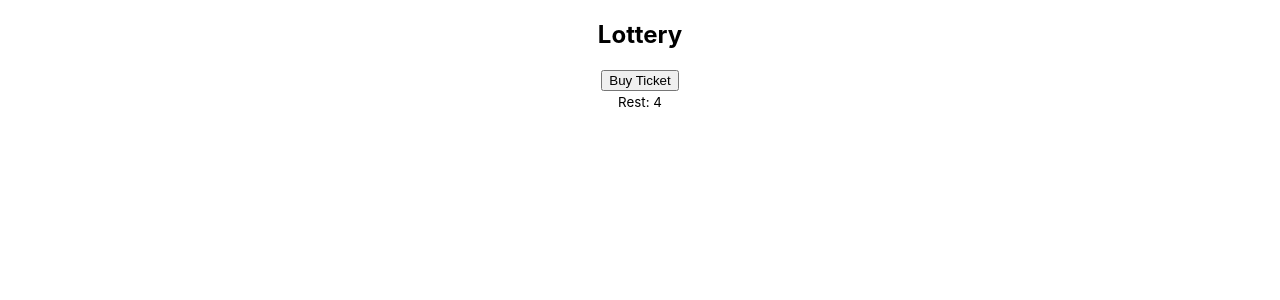
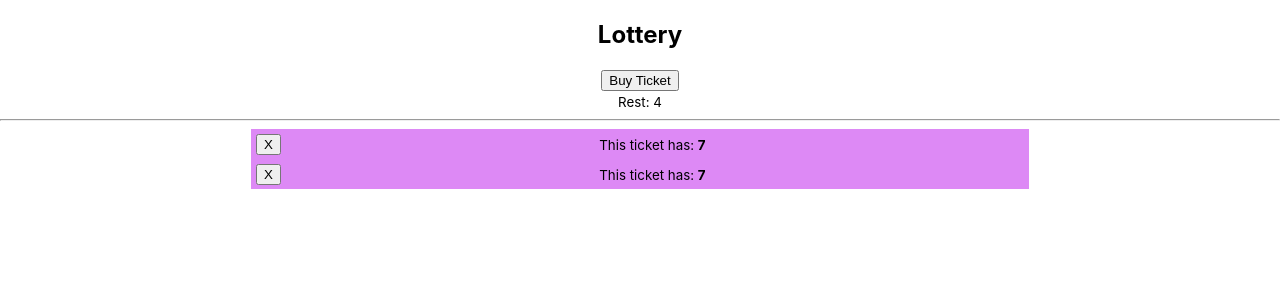
Before and after one commit to Pavlin-React/lottery-react-component-app, a React (Create React App) app: page / in a window 1280 px wide. Both pictures are taken after a click on the button "Buy Ticket". Shown: the top 300 px of the page. Built offline with nearby package versions, Linux system fonts and the light colour scheme.

Commit message:
add/remove winning number

```diff
--- a/src/App.js
+++ b/src/App.js
@@ -1,7 +1,7 @@
 import './App.css';
 import { Component }        from 'react'
 import { getRandomNumber }  from './Helper/utils'
-import { registerTicket }   from './Helper/actions'
+import { registerTicket, removeTicket }   from './Helper/actions'
 import Lottery              from './Components/Lottery'
 
 class App extends Component {
@@ -16,23 +16,26 @@ class App extends Component {
     }
 
     this.registerTicket = registerTicket.bind( this )
+    this.removeTicket   = removeTicket.bind( this )
   }
 
   renderApp() {
+    let { tickets, remainingTickets } = this.state
+    let actions                       = {}
+    actions.registerTicket            = this.registerTicket
+    actions.removeTicket              = this.removeTicket
 
-    let actions = {}
-    actions.registerTicket = this.registerTicket
     return(
       <Lottery
         actions           = { actions }
-        remainingTickets  = { this.state.remainingTickets }
+        tickets           = { tickets }
+        remainingTickets  = { remainingTickets }
 
       />
     )
   }
 
   render() {
-    console.log(this.state.tickets)
     return(
       <div className='App'>
          { this.renderApp() }
--- a/src/Components/Lottery.js
+++ b/src/Components/Lottery.js
@@ -1,5 +1,5 @@
 import { Component } from 'react'
-
+import LotteryTicket from './LotteryTicket'
 
 class Lottery extends Component {
   renderButton() {
@@ -9,6 +9,23 @@ class Lottery extends Component {
     }
   }
 
+  renderTickets() {
+    let { tickets, actions }    = this.props
+    let lotteryTicketActions    = { removeTicket: actions.removeTicket }
+    let LotteryTickets          = tickets.map( (ticket, index) => {
+      return (
+        <LotteryTicket
+          actions = { lotteryTicketActions }
+          color   = { ticket.color }
+          number  = { ticket.number }
+          index   = { index }
+          key     = { index }
+        />
+      )
+    })
+    return LotteryTickets
+  }
+
   render() {
     return(
       <>
@@ -16,6 +33,9 @@ class Lottery extends Component {
         { this.renderButton() }
         <br />
         <small>Rest: { this.props.remainingTickets }</small>
+        <br />
+        <hr />
+        { this.renderTickets() }
       </>
     )
   }
--- a/src/Components/LotteryTicket.js
+++ b/src/Components/LotteryTicket.js
@@ -3,8 +3,24 @@ import { Component } from 'react'
 
 class LotteryTicket extends Component {
   render() {
+    let { actions, index, color, number } = this.props
     return(
-       <p></p>
+       <div
+        style={ {
+          backgroundColor : color,
+          padding         : 5,
+          width           : '60%',
+          margin          : 'auto'
+         } }
+       >
+        <button
+        style={ { float: 'left'} }
+        onClick={ () => { actions.removeTicket( index ) } }
+        >
+        X</button>
+        <small>This ticket has: <b>{ number }</b></small>
+
+       </div>
     )
   }
 }
--- a/src/Helper/actions.js
+++ b/src/Helper/actions.js
@@ -1,9 +1,9 @@
-import { getRandomNumber } from './utils'
+import { getRandomNumber, getRandomColor } from './utils'
 
 export function registerTicket() {
     let newTicket = {
         number : getRandomNumber(),
-        color  : 'red'
+        color  : getRandomColor()
     }
 
     this.setState( ( prevState ) => {
@@ -13,5 +13,16 @@ export function registerTicket() {
             tickets             :   prevState.tickets,
             remainingTickets    :   -- prevState.remainingTickets
         }
+    } )
+}
+
+export function removeTicket( index ) {
+    this.setState( ( prevState ) => {
+        prevState.tickets.splice( index, 1 )
+
+        return {
+            tickets             :   prevState.tickets,
+            remainingTickets    :   ++ prevState.remainingTickets
+        }
     })
 }
--- a/src/Helper/utils.js
+++ b/src/Helper/utils.js
@@ -1,3 +1,7 @@
 export function getRandomNumber() {
     return Math.floor( Math.random() * 11 )
 }
+
+export function getRandomColor() {
+    return 'hsl(' + Math.random() * 360 + ', 85%, 75% )'
+}
```
